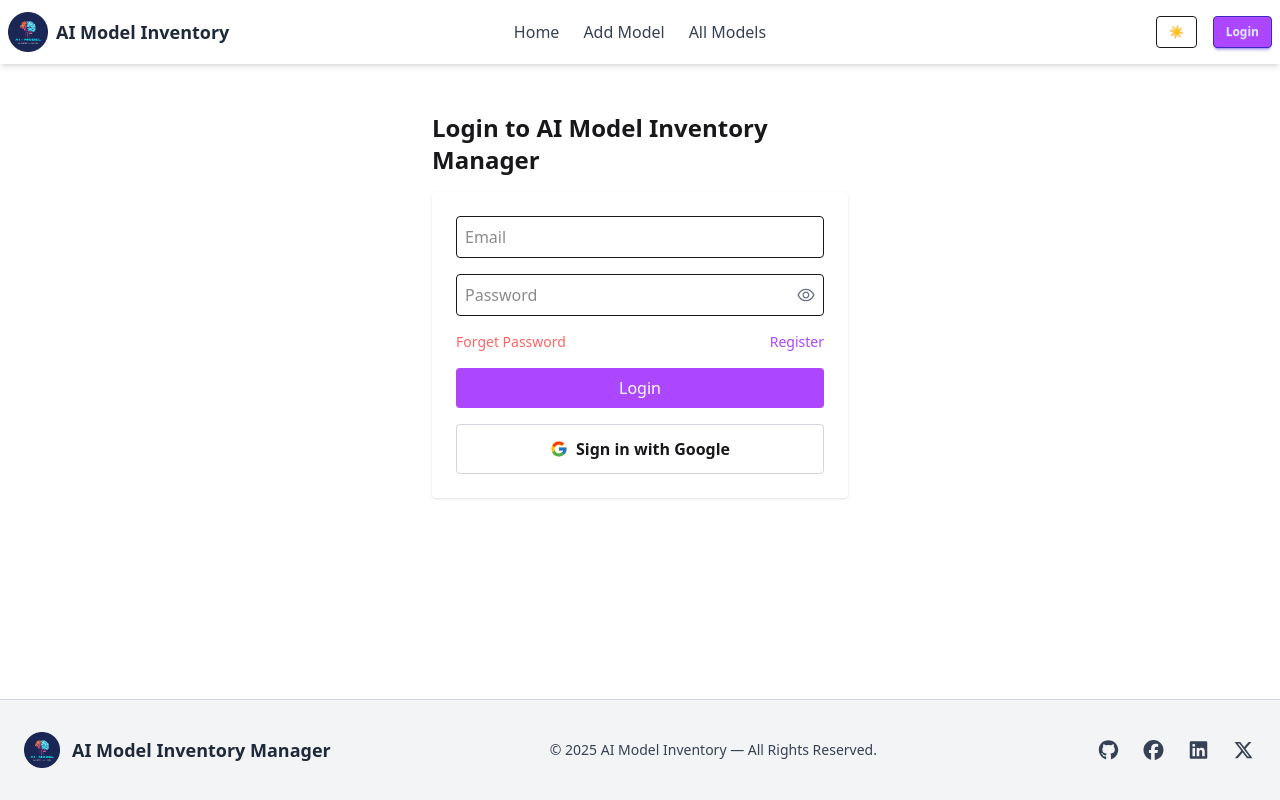
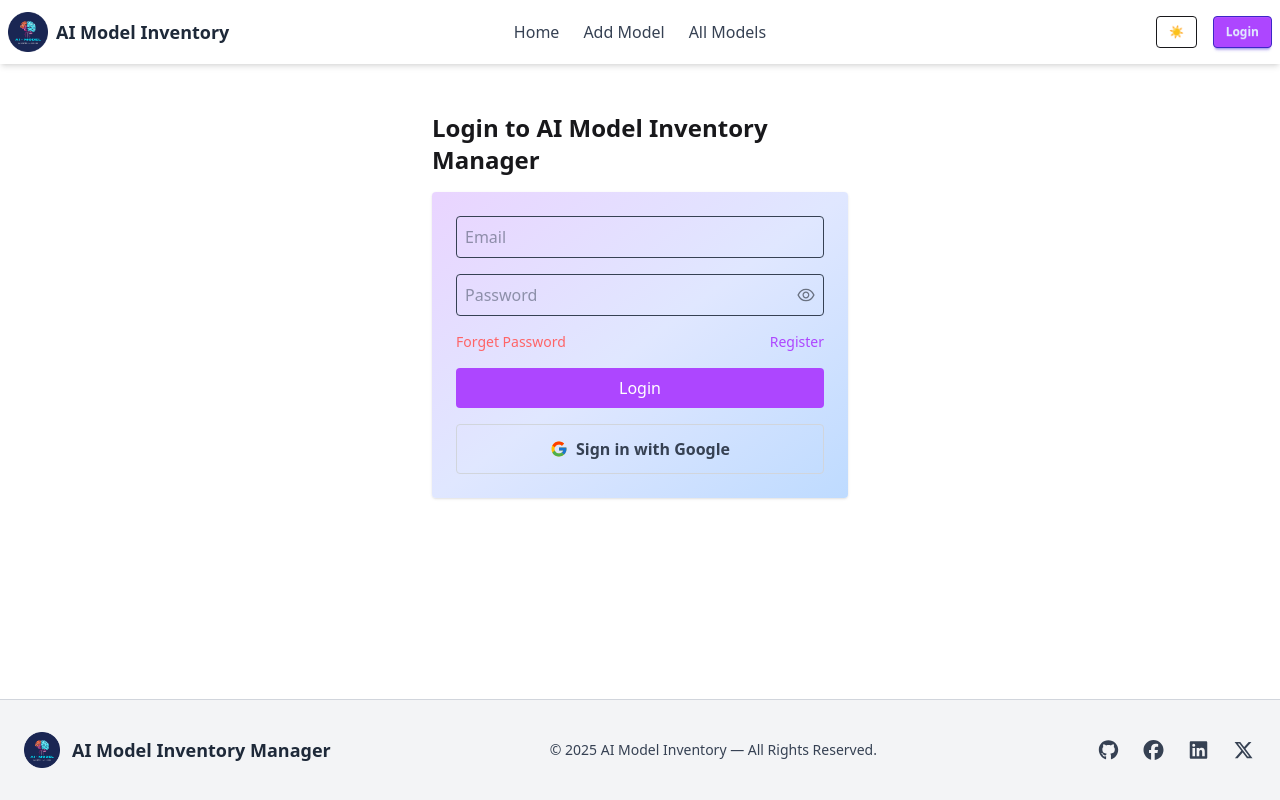
Before and after one commit to mca-programmer/ai-model-inventory-client-site, a React (Vite) app: page /login in a window 1280 px wide. Built offline with nearby package versions, Linux system fonts and the light colour scheme; no server answers.

Commit message:
update data login.jsx

```diff
--- a/src/pages/Login.jsx
+++ b/src/pages/Login.jsx
@@ -41,14 +41,14 @@ export default function Login() {
       </h2>
       <form
         onSubmit={handleSubmit}
-        className="space-y-4 bg-white p-6 rounded shadow"
+        className="space-y-4 bg-gradient-to-br from-purple-200 via-indigo-100 to-blue-200 p-6 rounded shadow"
       >
         {/* Email input */}
         <input
           value={email}
           onChange={(e) => setEmail(e.target.value)}
           placeholder="Email"
-          className="w-full p-2 border rounded"
+          className="w-full p-2 text-gray-700 dark:text-gray-900 border rounded"
         />
 
         {/* Password input with toggle */}
@@ -58,7 +58,7 @@ export default function Login() {
             value={password}
             onChange={(e) => setPassword(e.target.value)}
             placeholder="Password"
-            className="w-full p-2 border rounded"
+            className="w-full p-2 text-gray-700 dark:text-gray-900 border rounded"
           />
           <button
             type="button"
@@ -94,7 +94,7 @@ export default function Login() {
         <button
           type="button"
           onClick={handleGoogle}
-          className="w-full flex items-center justify-center border border-gray-300 py-3 rounded font-semibold hover:bg-gray-100 transition-colors"
+          className="w-full flex items-center justify-center border border-gray-300 py-3 text-gray-700 dark:text-gray-900 rounded font-semibold hover:bg-gray-100 transition-colors"
         >
           <FcGoogle className="mr-2 text-lg" /> Sign in with Google
         </button>
```
